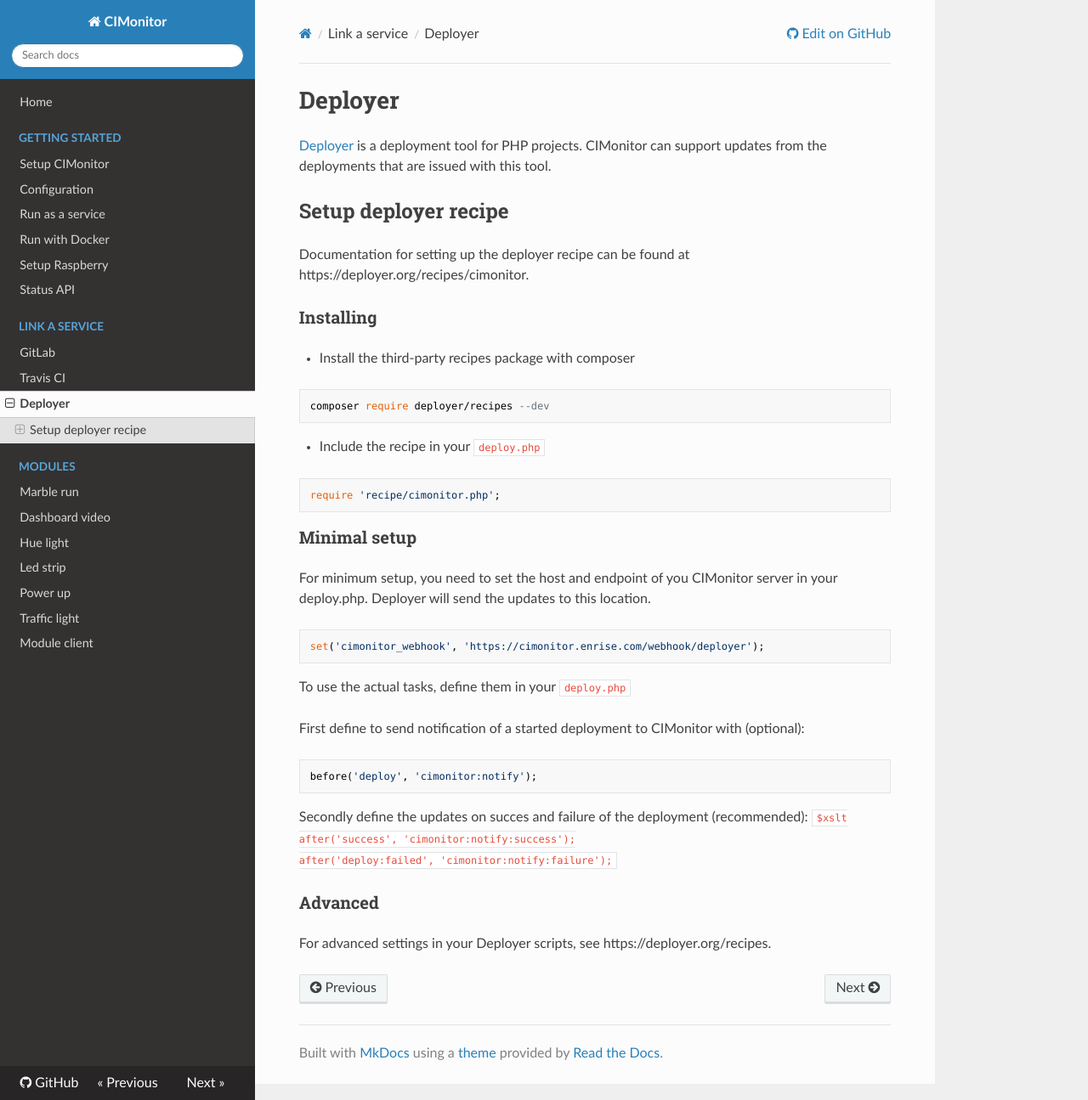
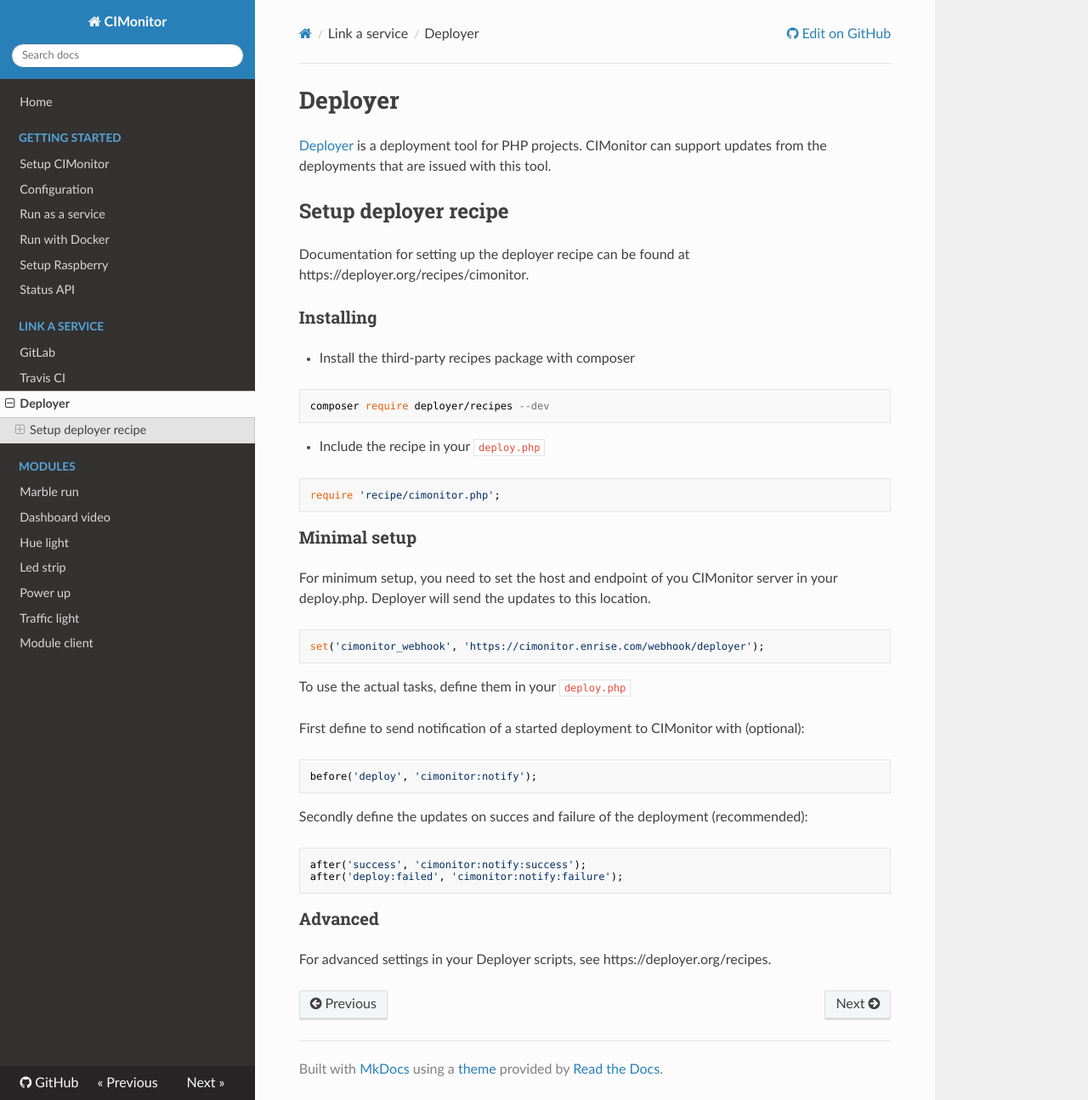
Before and after one commit to FuturePortal/CIMonitor, an MkDocs documentation site: the page built from docs/services/Deployer.md, in a window 1280 px wide and 1295 px high. Shown: the whole window at 85% size. Built offline with MkDocs 1.6.1, drawn with Linux system fonts in a browser that asks for light colours; nearby versions of some CDN libraries; old or Windows-style settings are respelled for this version of MkDocs.

Commit message:
removes artifact in deployer docs

````diff
--- a/docs/services/Deployer.md
+++ b/docs/services/Deployer.md
@@ -37,7 +37,7 @@
 ```
 
 Secondly define the updates on succes and failure of the deployment (recommended):
-```$xslt
+```
 after('success', 'cimonitor:notify:success');
 after('deploy:failed', 'cimonitor:notify:failure');
 ```
````
